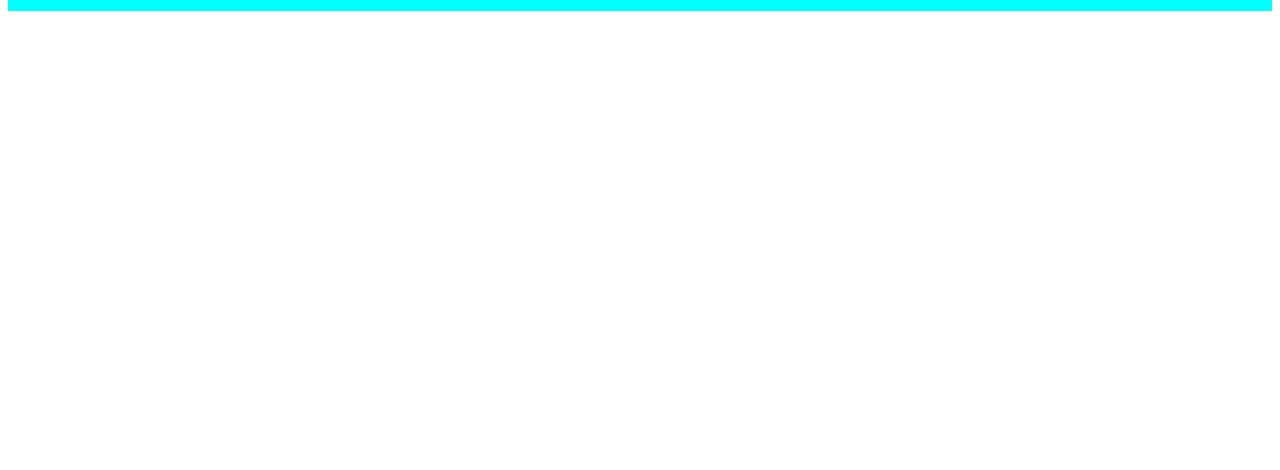
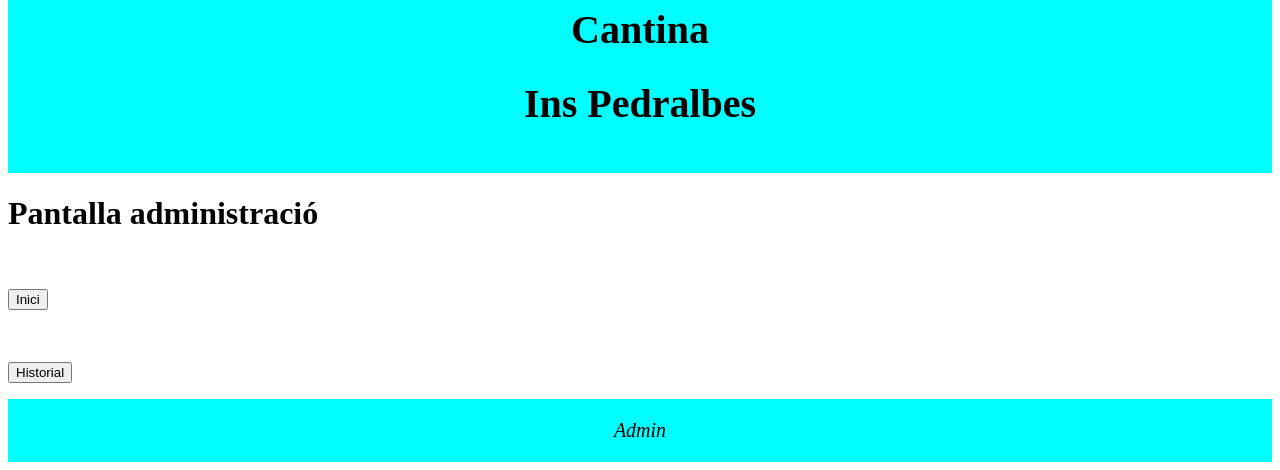
Before and after one commit to codi258/cantina, a PHP site: page /Administracio.php in a window 1280 px wide. Shown: the part 349-819 px from the top of the page. Before the commit the page ends 360 px from the top, so only its background shows below. Run offline with PHP 8.4, Linux system fonts and the light colour scheme.

Commit message:
Add files via upload

```diff
--- a/php/Footer.php
+++ b/php/Footer.php
@@ -4,11 +4,8 @@
         <link rel="stylesheet" href="elcss.css">
     </head>
     <body>
-
-        <?php
-            echo "footer";
-        ?>
-
+    <div>
+        <i>Admin</i>
+    </div>
     </body>
-
 </html>
--- a/php/Header.php
+++ b/php/Header.php
@@ -4,10 +4,15 @@
         <link rel="stylesheet" href="elcss.css">
     </head>
     <body>
-
-        <?php
-            echo "Header";
-        ?>
-
-    </body>
+    <div class="flex">
+        <div class="imag">
+            <img src="Logo_InsPedralbes_01_transp.png">
+        </div>
+        <div class="mid">
+            <h1>Cantina</h1>
+        </div>
+        <div class="left">
+            <h1> Ins Pedralbes </h1>
+        </div>
+    </div>
 </html>
```
